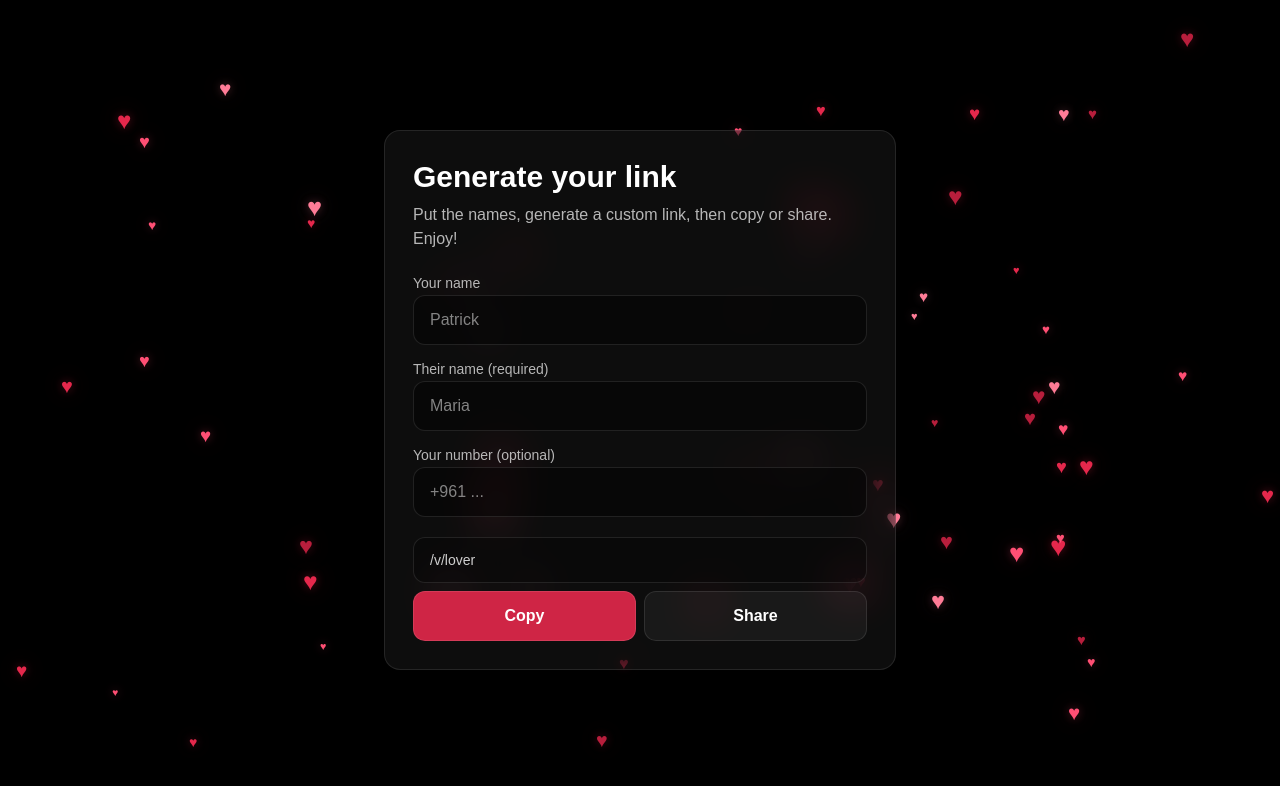
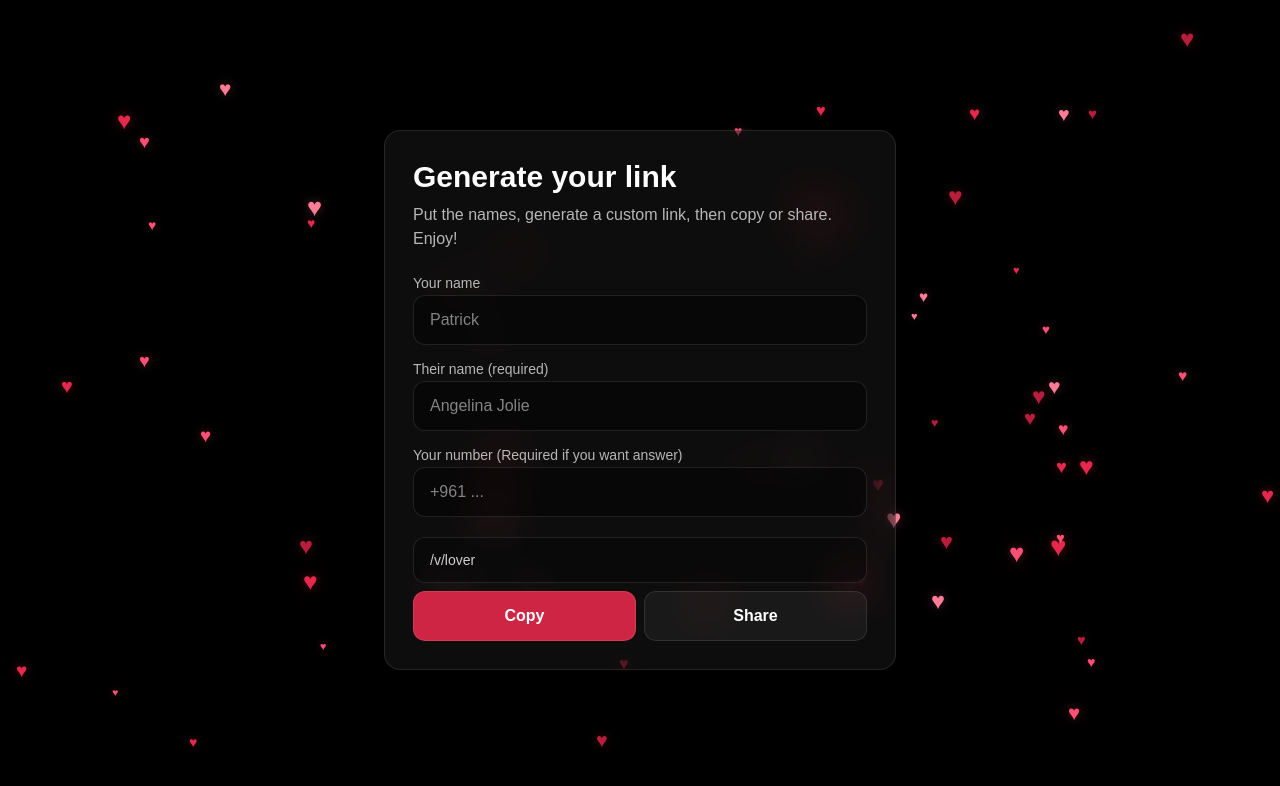
Before and after one commit to akaPaT0/valentine, a Next.js app: page / in a window 1280 px wide. Shown: the top 786 px of the page. Built offline with nearby package versions, Linux system fonts and the light colour scheme.

Commit message:
latest patch tbh

```diff
--- a/app/components/valentine-form.tsx
+++ b/app/components/valentine-form.tsx
@@ -128,13 +128,13 @@ export default function ValentineForm({ mode }: { mode: "mobile" | "pc" }) {
             className={inputClass}
             value={form.lover}
             onChange={(e) => setForm((s) => ({ ...s, lover: e.target.value }))}
-            placeholder="Maria"
+            placeholder="Angelina Jolie"
             autoComplete="off"
           />
         </div>
 
         <div className="space-y-2">
-          <label className="text-sm text-white/70">Your number (optional)</label>
+          <label className="text-sm text-white/70">Your number (Required if you want answer)</label>
           <input
             className={inputClass}
             value={form.number}
```
